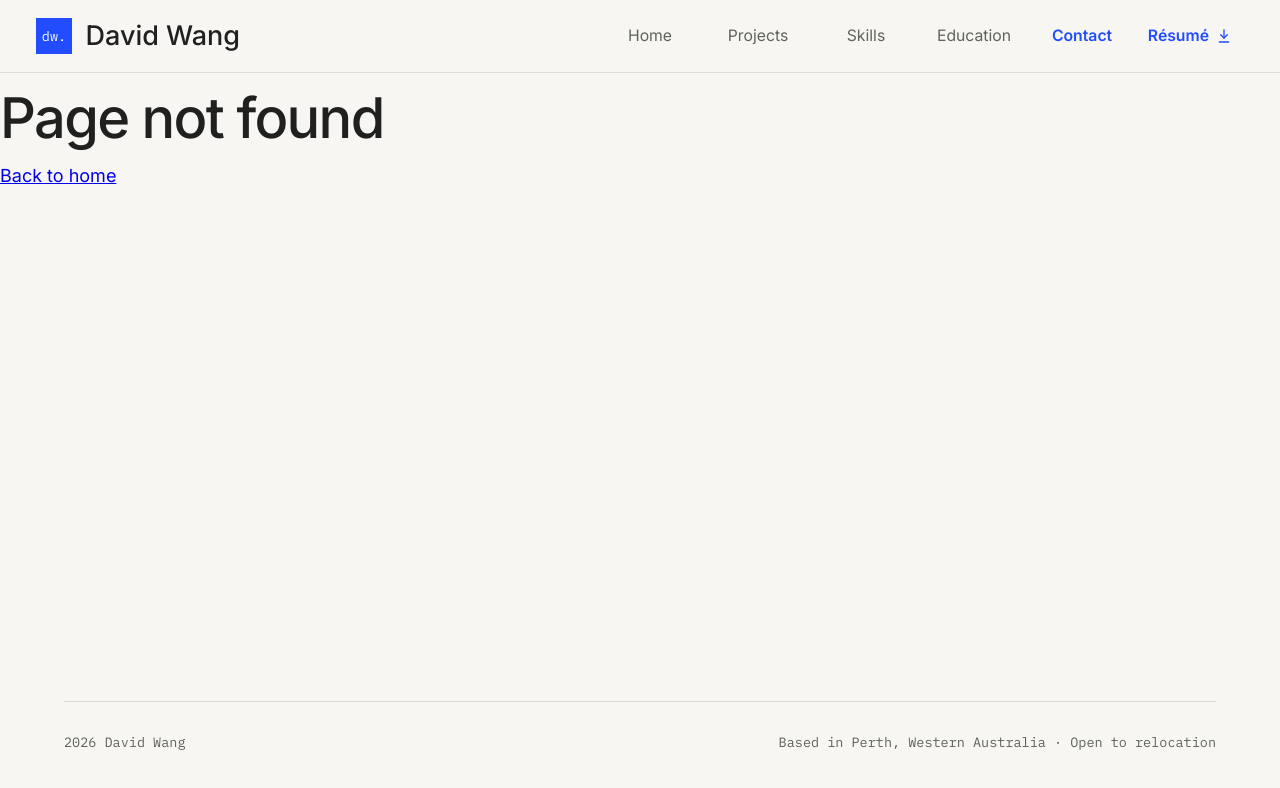
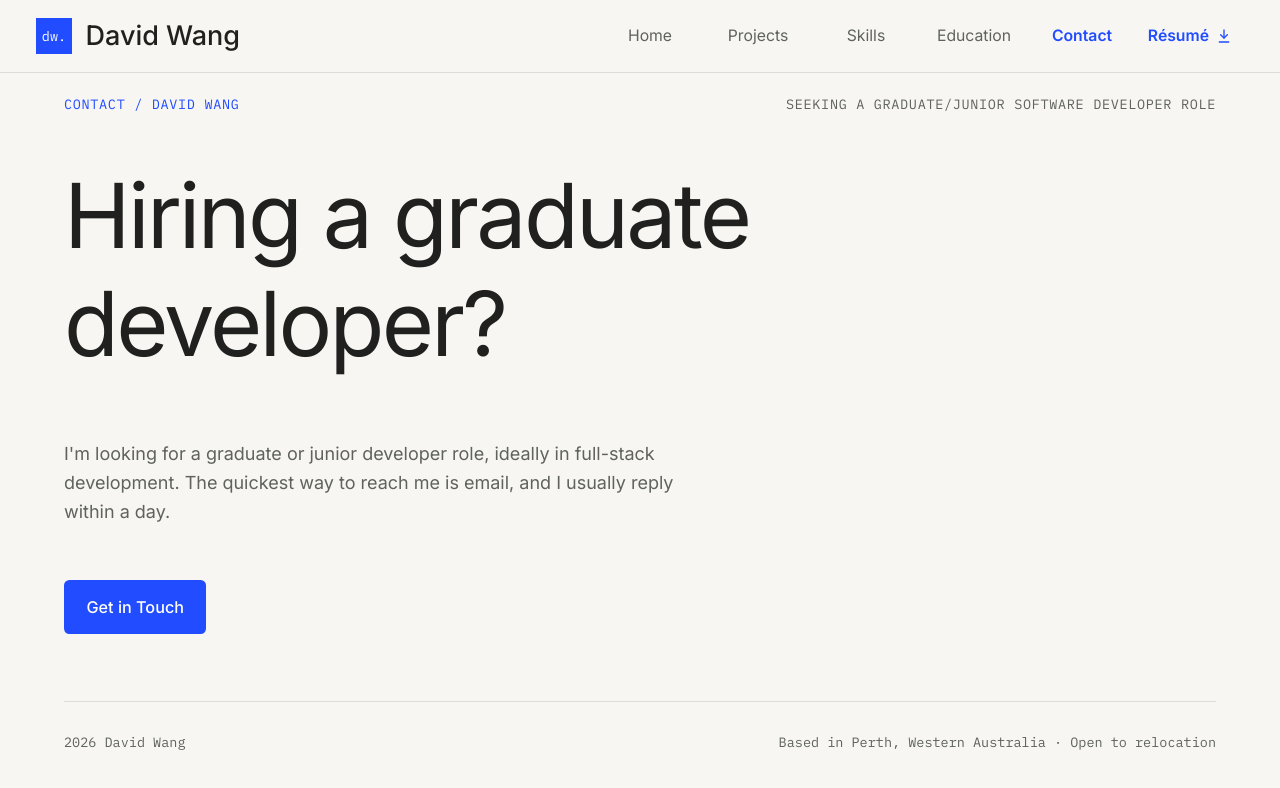
Before and after one commit to daviid-wang/Portfolio, a React (Vite) app in the folder client/: page /contact in a window 1280 px wide. Before the commit this address had no page. Shown: the top 788 px of the page. Built offline with nearby package versions, Linux system fonts and the light colour scheme.

Commit message:
Change contact to correct name and update css style of header in contact page

```diff
--- a/client/src/App.tsx
+++ b/client/src/App.tsx
@@ -1,6 +1,7 @@
 import { Routes, Route, useLocation } from 'react-router'
 import LandingPage from './pages/LandingPage'
 import ProjectsPage from './pages/ProjectsPage'
+import ContactPage from './pages/ContactPage'
 import NotFoundPage from './pages/NotFoundPage'
 import NavBar from './components/NavBar'
 
@@ -17,6 +18,7 @@ function App() {
         <Routes>
           <Route path="/" element={<LandingPage />} />
           <Route path="/projects" element={<ProjectsPage />} />
+          <Route path="/contact" element={<ContactPage />} />
           <Route path="*" element={<NotFoundPage />} />
         </Routes>
       </main>
--- /dev/null
+++ b/client/src/pages/ContactPage.css
@@ -0,0 +1,11 @@
+.contact-content {
+  gap: 1.5rem;
+  margin-bottom: 3rem;
+  grid-template-columns: minmax(0, 1fr);
+}
+
+.contact-text {
+  max-width: 36rem;
+  color: var(--text);
+  line-height: 1.6;
+}
--- /dev/null
+++ b/client/src/pages/ContactPage.tsx
@@ -0,0 +1,29 @@
+import './ContactPage.css'
+
+import Eyebrow from '../components/Eyebrow.tsx'
+
+function ContactPage() {
+  return (
+    <section className="container">
+      <Eyebrow label="Contact / David Wang" status="Seeking a graduate/junior software developer role" />
+      <div className="page-hero contact-content">
+        <h1 className="title">
+          Hiring a graduate <br /> developer?
+        </h1>
+        <p className="contact-text">
+          I'm looking for a graduate or junior developer role, ideally in
+          full-stack development. The quickest way to reach me is email, and I
+          usually reply within a day.
+        </p>
+      </div>
+      <a
+        href="david.wang9524@gmail.com"
+        className="button button-solid-blue"
+      >
+        Get in Touch
+      </a>
+    </section>
+  )
+}
+
+export default ContactPage
```
